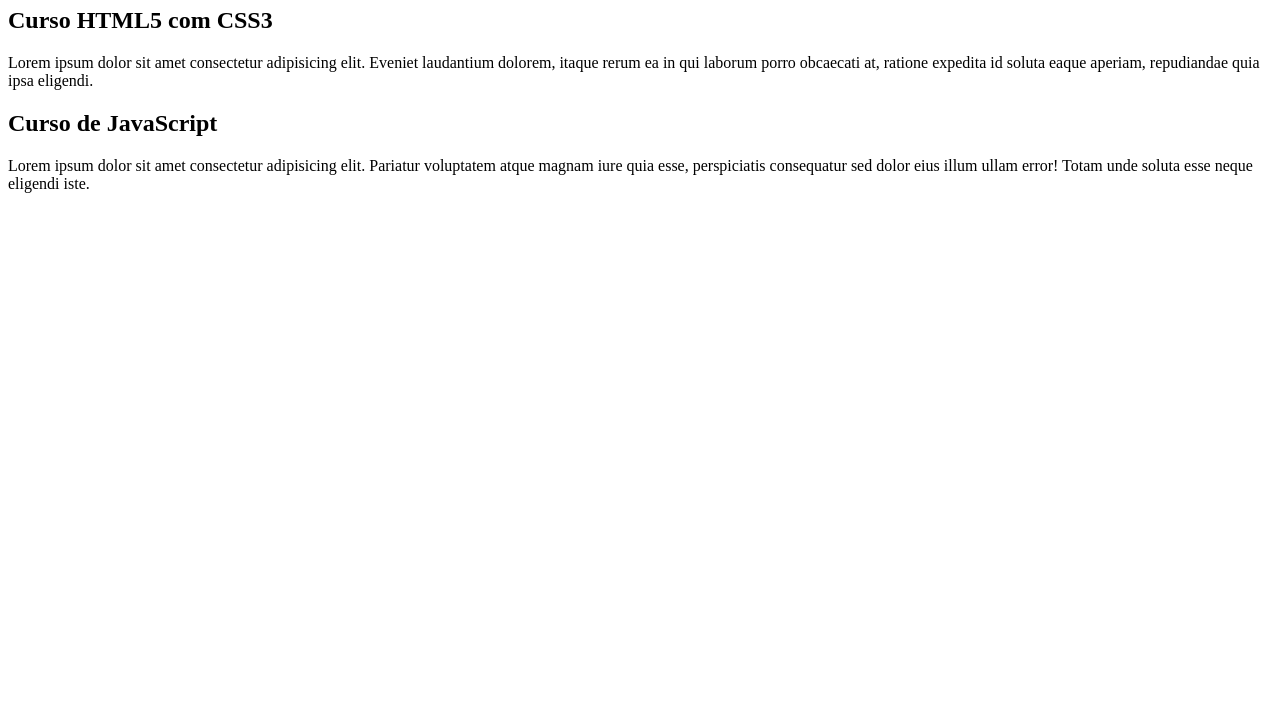
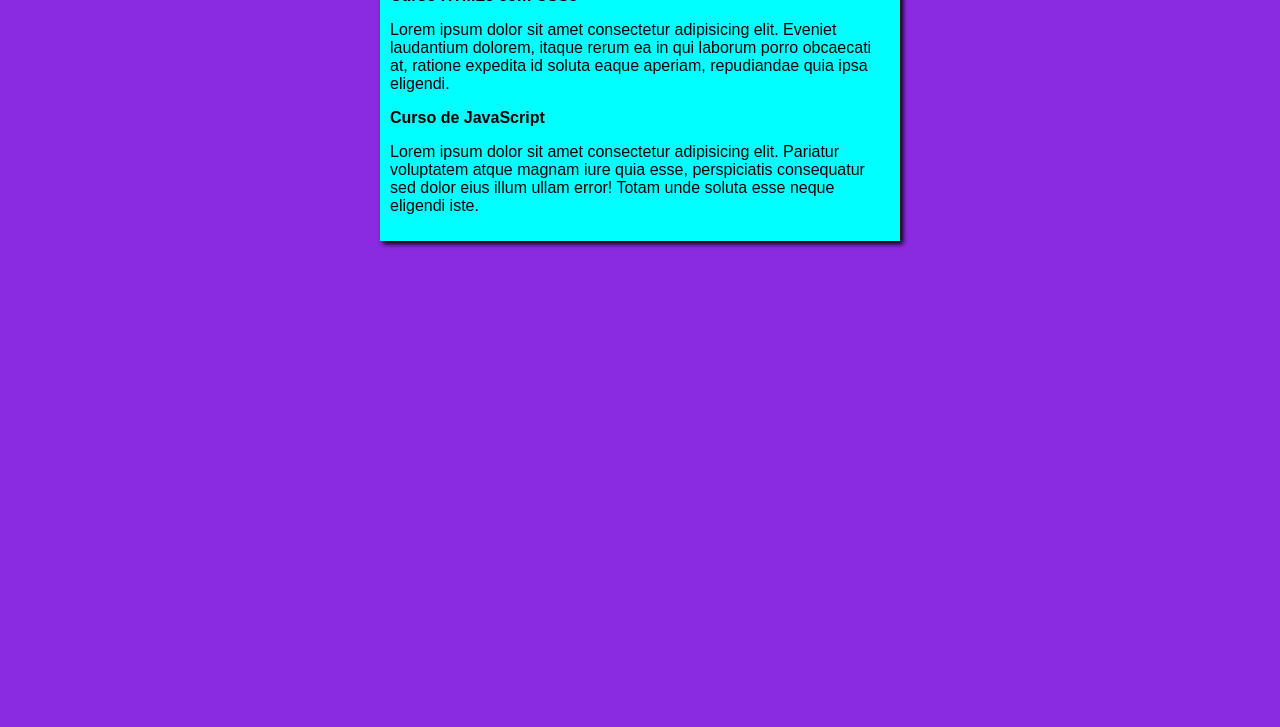
Before and after one commit to Nilson-Marques/projeto-site, a plain HTML site: page index.html in a window 1280 px wide. Shown: the part 73-800 px from the top of the page. Drawn offline with Linux system fonts and the light colour scheme.

Commit message:
iniciei o desing

```diff
--- a/index.html
+++ b/index.html
@@ -4,7 +4,11 @@
     <meta charset="UTF-8">
     <meta name="viewport" content="width=device-width, initial-scale=1.0">
     <title>Título do site</title>
-        <h1></h1>
+    <link rel="stylesheet" href="style.css">
+</head>
+
+<body>
+
        <main>
         <header>
             <h1>Cursos grátis</h1>
@@ -18,8 +22,5 @@
             <p>Lorem ipsum dolor sit amet consectetur adipisicing elit. Pariatur voluptatem atque magnam iure quia esse, perspiciatis consequatur sed dolor eius illum ullam error! Totam unde soluta esse neque eligendi iste.</p>
         </article>
        </main>
-</head>
-<body>
-
 </body>
 </html>
--- /dev/null
+++ b/style.css
@@ -0,0 +1,17 @@
+*{
+    font-family: Arial, Helvetica, sans-serif;
+    font-size: 16px;
+}
+
+body {
+    background-color: blueviolet;
+}
+
+main {
+    background-color: aqua;
+    width: 500px;
+    margin: auto;
+    padding: 10px;
+    box-shadow:3px 3px 5px black;
+
+}
```
